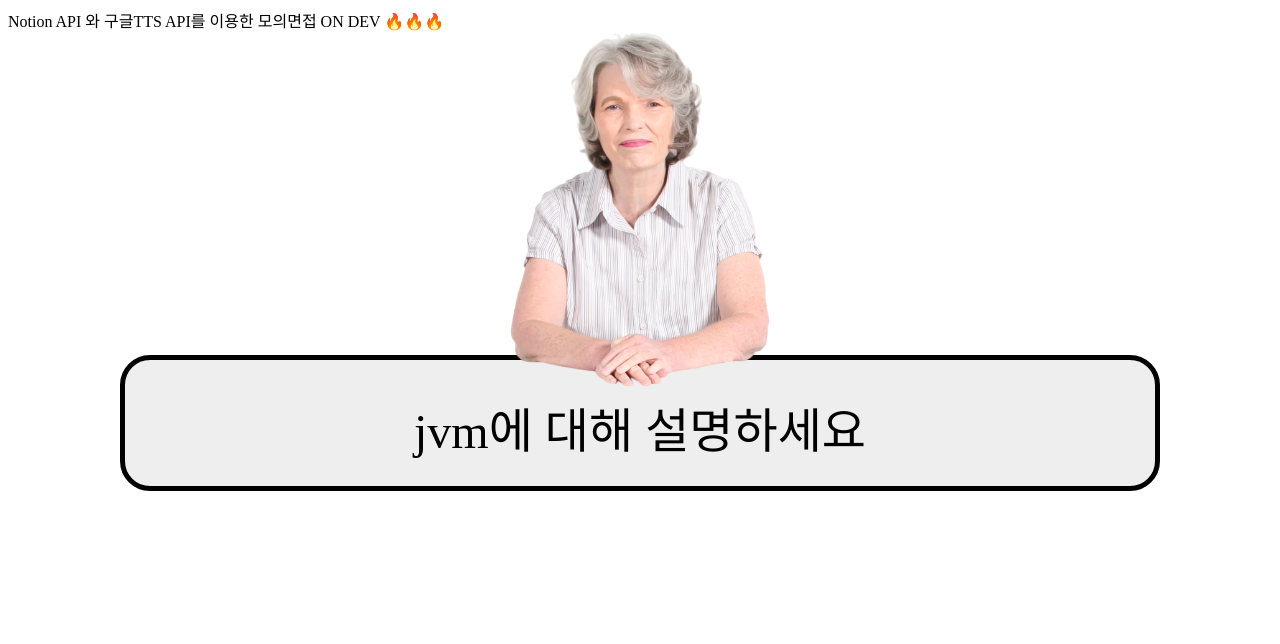
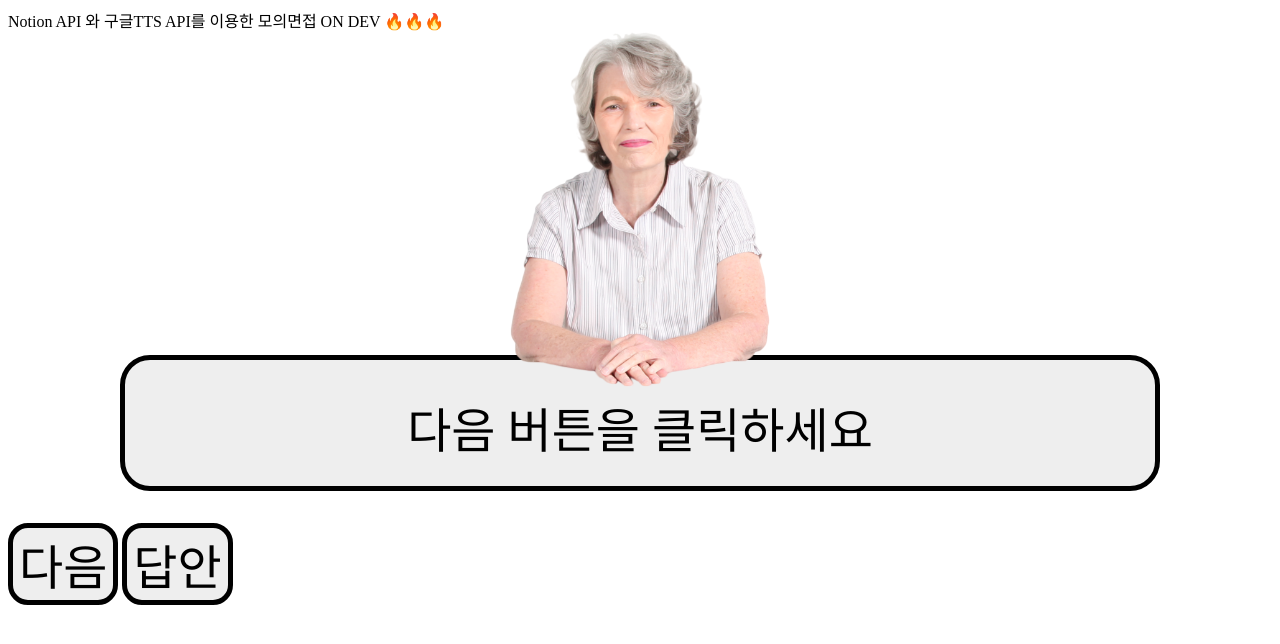
Before and after one commit to SilvieHong/keynotion, a website: page public/index.html in a window 1280 px wide. Drawn offline with Linux system fonts and the light colour scheme; no server answers.

Commit message:
데이터 쪼개서 가져오기 + 답안 기능 구현

```diff
--- a/public/index.html
+++ b/public/index.html
@@ -13,9 +13,12 @@
         <div class="person">
           <img src="/images/person.png" />
         </div>
-        <div class="board">jvm에 대해 설명하세요</div>
-        <div id="interviews"></div>
+        <div class="board">
+          <div id="data-display">다음 버튼을 클릭하세요</div>
+        </div>
       </div>
+      <button id="next-btn">다음</button>
+      <button id="answer-btn">답안</button>
     </main>
 
     <script defer src="main.js"></script>
--- a/public/style.css
+++ b/public/style.css
@@ -19,6 +19,14 @@
   font-size: 3rem;
   font-family: "NEXON Lv1 Gothic";
 }
+button {
+  margin-top: 2rem;
+  border-radius: 20px;
+  border: 5px solid #000;
+  background: rgba(217, 217, 217, 0.46);
+  font-size: 3rem;
+  font-family: "NEXON Lv1 Gothic";
+}
 
 img {
   display: block;
--- a/services/notion.js
+++ b/services/notion.js
@@ -16,12 +16,11 @@ module.exports = async function getDatabases() {
   const { results } = await notion.request(payload);
 
   const interviews = results.map((page) => {
-    console.log(page.properties);
     return {
       id: page.id,
       title: page.properties.이름?.title[0].text.content,
       status: page.properties.태그.status.name,
-      // 답안 가져오는 코드 필요
+      content: page.properties.내용.rich_text[0].plain_text,
     };
   });
   return interviews;
```
Also changed, not shown: 1 other file.
